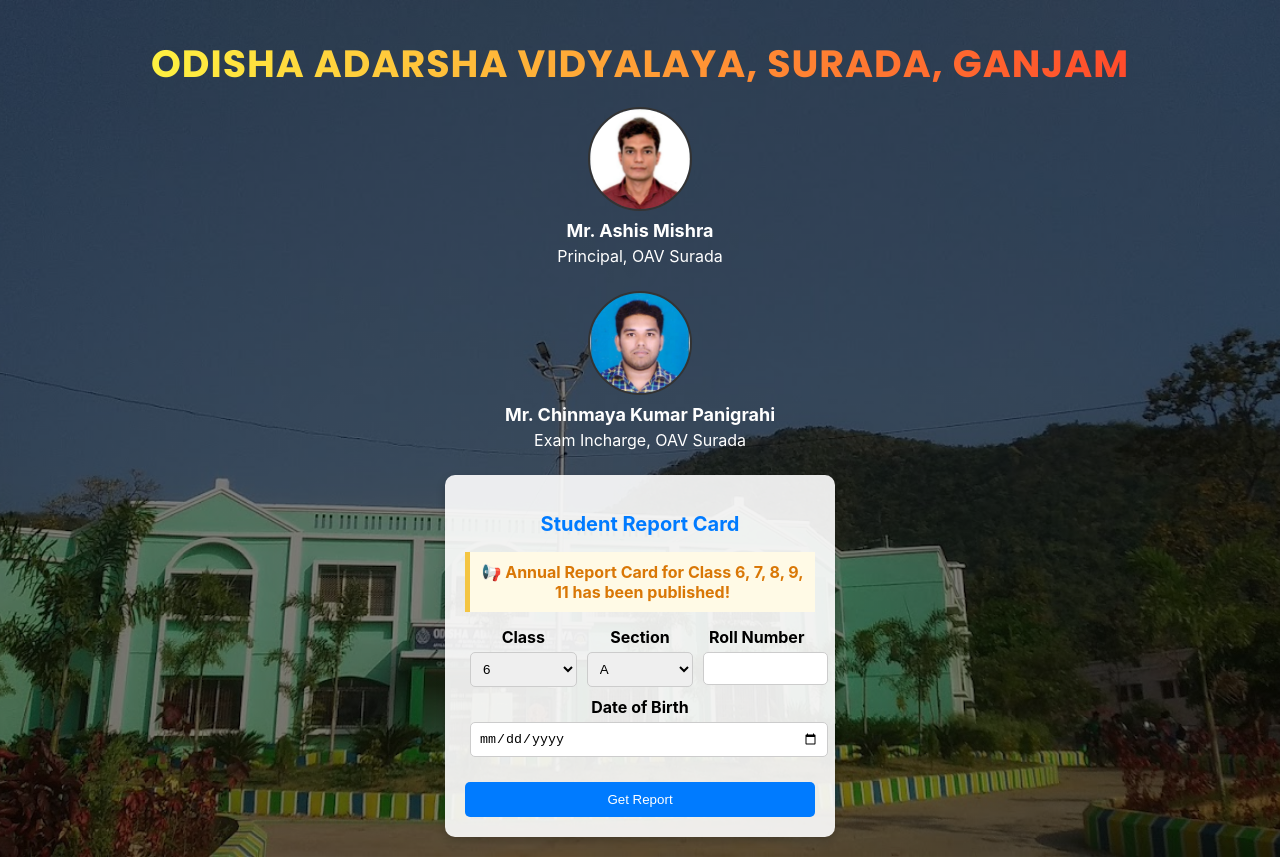
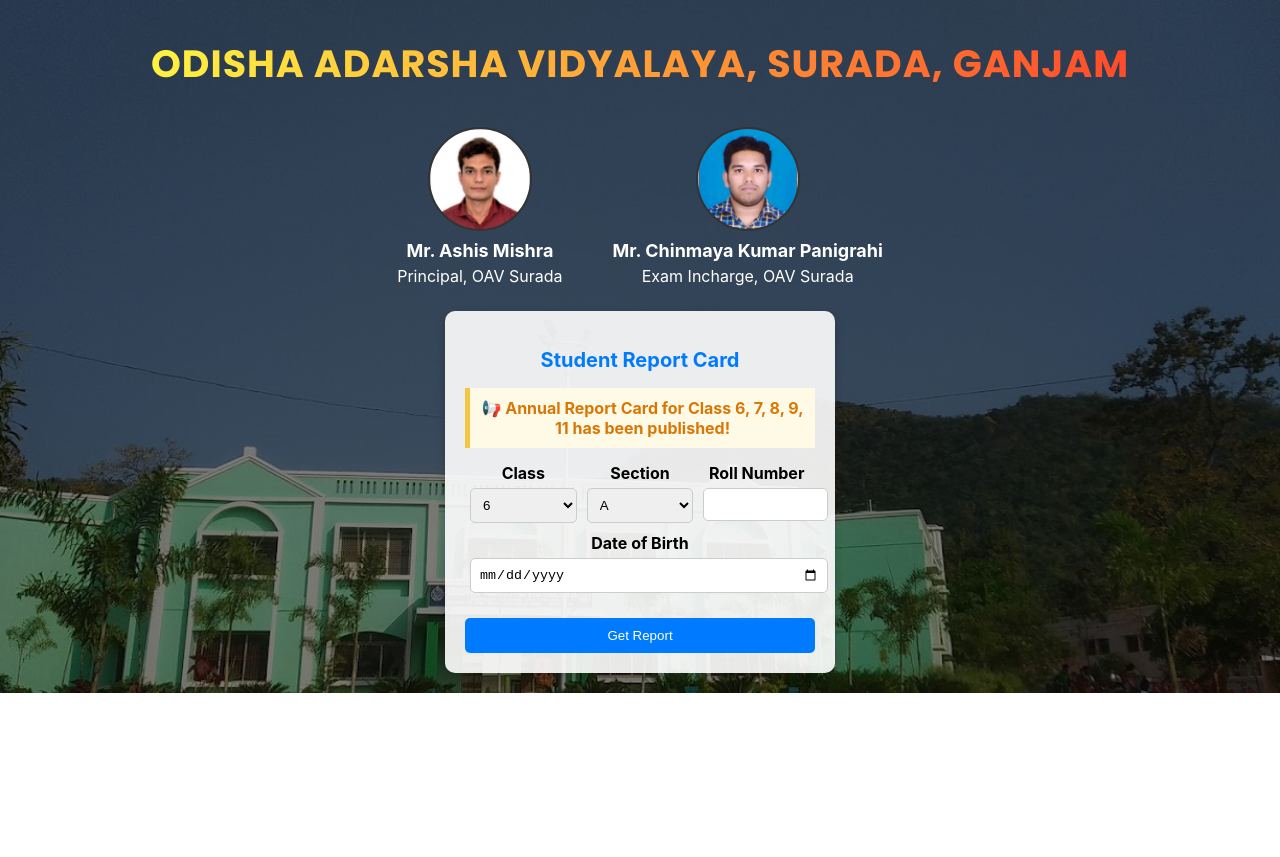
Before and after one commit to Sanatan-kisku/student-report-frontend, a React (Create React App) app: page / in a window 1280 px wide. After the commit the page ends 800 px from the top, so only its background shows below. Built offline with nearby package versions, Linux system fonts and the light colour scheme.

Commit message:
add div staff container

```diff
--- a/src/components/GetReport.js
+++ b/src/components/GetReport.js
@@ -55,6 +55,7 @@ const GetReport = () => {
     <div className="get-report-container">
       <h1 className="school-heading">Odisha Adarsha Vidyalaya, Surada, Ganjam</h1>
       {/* Principal's Image and Details */}
+      <div className="staff-container">
         <div className="principal-container">
           <img src="/principal.jpg" alt="Principal" className="principal-image" />
           <p className="principal-name">Mr. Ashis Mishra</p>
@@ -65,6 +66,7 @@ const GetReport = () => {
           <img src="/examincharge.jpg" alt="Exam Incharge" className="examincharge-image" />
           <p className="examincharge-name">Mr. Chinmaya Kumar Panigrahi</p>
           <p className="examincharge-designation">Exam Incharge, OAV Surada</p>
+        </div>
       </div>
       <div className="form-box">
         <h2>Student Report Card</h2>
--- a/src/styles/GetReport.css
+++ b/src/styles/GetReport.css
@@ -27,6 +27,14 @@
   -webkit-text-fill-color: transparent;
   letter-spacing: 1px;
   text-transform: uppercase;
+}
+
+.staff-container {
+  display: flex;
+  justify-content: center; /* Centers items horizontally */
+  align-items: center; /* Aligns them vertically */
+  gap: 40px; /* Space between the divs */
+  margin-top: 20px;
 }
 
 .principal-container {
```
Lines whose indentation alone changed are shown as unchanged.
